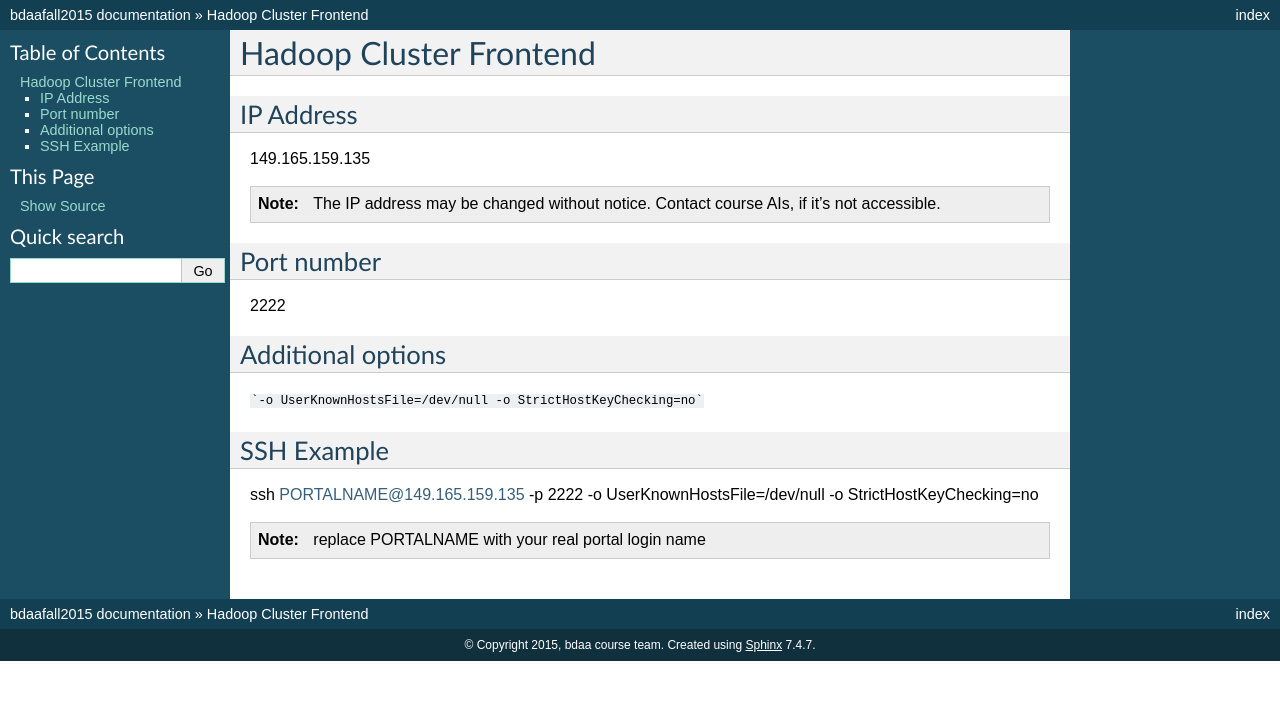
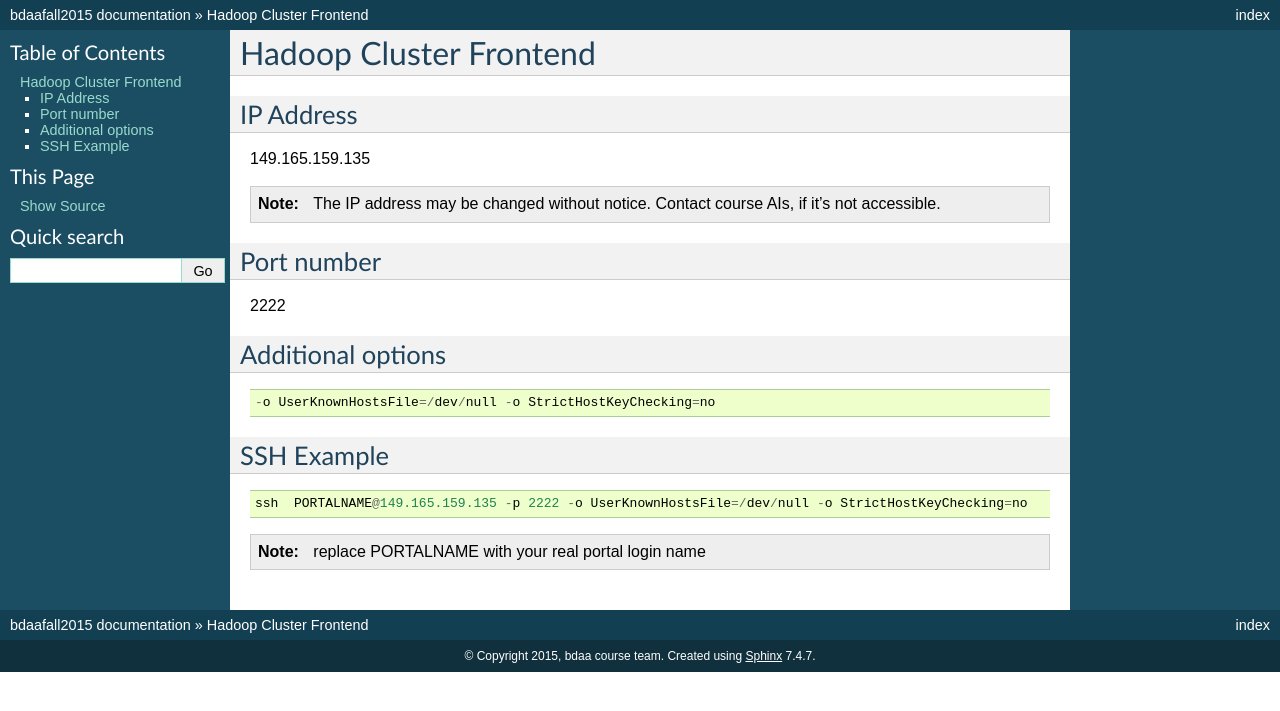
Before and after one commit to cglmoocs/bdaafall2015, a Sphinx documentation site: the page built from docs/source/frontend.rst, in a window 1280 px wide. Shown: the top 711 px of the page. Built offline with Sphinx 7.4.7, drawn with Linux system fonts in a browser that asks for light colours.

Commit message:
Update frontend.rst

````diff
--- a/docs/source/frontend.rst
+++ b/docs/source/frontend.rst
@@ -18,11 +18,15 @@
 Additional options
 --------------------
 
-```-o UserKnownHostsFile=/dev/null -o StrictHostKeyChecking=no```
+.. code::
+
+   -o UserKnownHostsFile=/dev/null -o StrictHostKeyChecking=no
 
 SSH Example
 -------------
 
-ssh  PORTALNAME@149.165.159.135 -p 2222 -o UserKnownHostsFile=/dev/null -o StrictHostKeyChecking=no
+.. code::
+
+   ssh  PORTALNAME@149.165.159.135 -p 2222 -o UserKnownHostsFile=/dev/null -o StrictHostKeyChecking=no
 
 .. note:: replace PORTALNAME with your real portal login name
````
